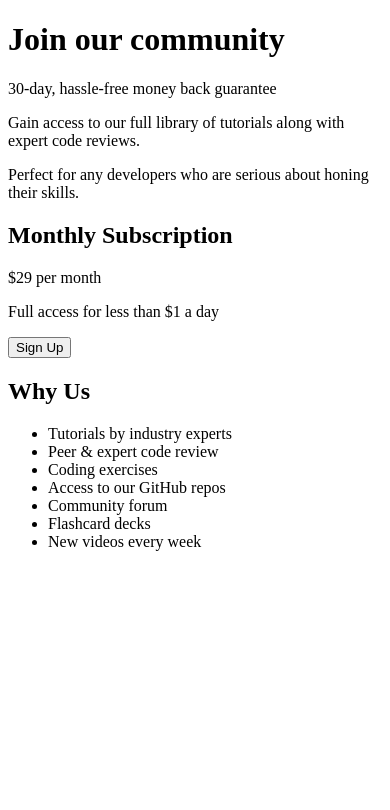
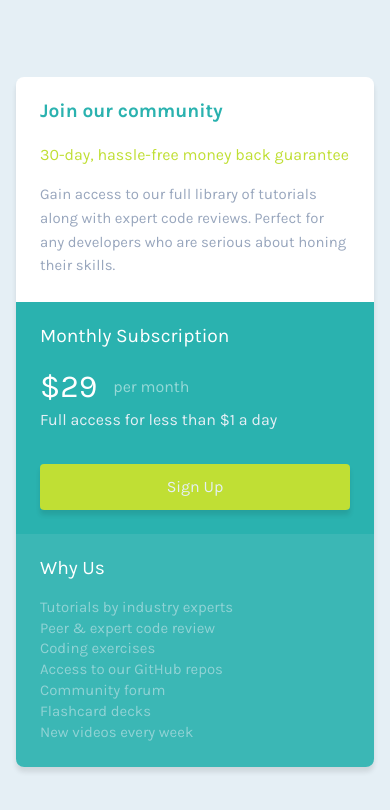
Before and after one commit to ryanthayes/fem-single-price-grid-component, a plain HTML site: page index.html in a window 390 px wide. Drawn offline with Linux system fonts and the light colour scheme.

Commit message:
Apply mobile styling

```diff
--- a/index.html
+++ b/index.html
@@ -3,6 +3,10 @@
 <head>
   <meta charset="UTF-8">
   <meta name="viewport" content="width=device-width, initial-scale=1.0">
+
+  <link rel="preconnect" href="https://fonts.googleapis.com">
+  <link rel="preconnect" href="https://fonts.gstatic.com" crossorigin>
+  <link href="https://fonts.googleapis.com/css2?family=Karla:wght@400;700&display=swap" rel="stylesheet">
 
   <link rel="stylesheet" href="style.css">
 
@@ -13,21 +17,23 @@
   <main>
 
     <div class="subscription grid">
-      <div class="subscription__header">
+      <div class="subscription__header padding-1">
         <h1 class="subscription__title">Join our community</h1>
         <p class="subscription__tagline">30-day, hassle-free money back guarantee</p>
-        <p>Gain access to our full library of tutorials along with expert code reviews.</p>
-        <p>Perfect for any developers who are serious about honing their skills.</p>
+        <p class="subscription__body">Gain access to our full library of tutorials along with expert code reviews. Perfect for any developers who are serious about honing their skills.</p>
       </div>
 
-      <div class="subscription__cta">
+      <div class="subscription__cta padding-1">
         <h2 class="sub-title">Monthly Subscription</h2>
-        <p class="subscription__cost">$29 <span>per month</span></p>
+        <div class="subscription__cost flex align-center">
+          <p>$29</p>
+          <p><span>per month</span></p>
+        </div>
         <p>Full access for less than $1 a day</p>
-        <button class="button">Sign Up</button>
+        <button class="button mt-1">Sign Up</button>
       </div>
 
-      <div class="subscription__about">
+      <div class="subscription__about padding-1">
         <h2 class="sub-title">Why Us</h2>
         <ul>
           <li class="subscription__list">Tutorials by industry experts</li>
--- a/style.css
+++ b/style.css
@@ -0,0 +1,168 @@
+/* === CUSTOM VARIABLES === */
+
+:root {
+    --clr-primary-400: hsl(179, 62%, 43%);
+    --clr-primary-400-alpha: hsl(179 62% 43% / .9);
+
+    --clr-accent-400: hsl(71, 73%, 54%);
+
+    --clr-neutral-100: hsl(0, 0%, 100%);
+    --clr-neutral-100-alpha: hsl(0 0% 100% / .5);
+    --clr-neutral-200: hsl(204, 43%, 93%);
+    --clr-neutral-200-alpha: hsl(204, 43%, 93%, .5);
+    --clr-neutral-300: hsl(218, 22%, 67%);
+
+    --ff-primary: 'Karla', sans-serif;
+
+    --fs-300: .9325rem;
+    --fs-400: 1rem;
+    --fs-500: 1.2rem;
+    --fs-700: 2rem;
+
+    --fw-normal: 400;
+    --fw-bold: 700;
+
+    --shadow: 0 5px 5px rgb(0 0 0 / .1);
+
+}
+
+/* === CUSTOM RESET === */
+
+/* makes sizing simpler */
+
+*,
+*::before,
+*::after {
+  box-sizing: border-box;
+}
+
+/* remove default spacing */
+/* force styling of type through styling, rather than elements */
+
+* {
+  margin: 0;
+  padding: 0;
+  font: inherit;
+}
+
+/* dark mode user-agent-styles */
+
+/* html {
+  color-scheme: dark light;
+} */
+
+/* min body height */
+
+body {
+  min-height: 100vh;
+  line-height: 1.4;
+}
+
+/* responsive images/videos */
+img,
+picture,
+svg,
+video {
+  display: block;
+  max-width: 100%;
+}
+
+/* === GENERAL STYLING === */
+
+body {
+    font-family: var(--ff-primary);
+    font-size: var(--fs-400);
+    font-weight: var(--fw-normal);
+    color: var(--clr-neutral-200);
+    background-color: var(--clr-neutral-200);
+
+    display: grid;
+    align-items: center;
+}
+
+h1,
+h2,
+h3 {
+    line-height: 1;
+}
+
+li[class] {
+    list-style: none;
+}
+
+.button {
+    color: var(--clr-neutral-200);
+    background-color: var(--clr-accent-400);
+    padding: .75em;
+    border: transparent;
+    border-radius: .25em;
+    box-shadow: var(--shadow);
+}
+
+.subscription {
+    margin: 1em;
+    border-radius: .5em;
+    overflow: hidden;
+    box-shadow: var(--shadow);
+}
+.subscription__header {
+    background-color: var(--clr-neutral-100);
+}
+.subscription__title {
+    font-size: var(--fs-500);
+    font-weight: var(--fw-bold);
+    color: var(--clr-primary-400);
+    margin-bottom: 1.25em;
+}
+.subscription__tagline {
+    color: var(--clr-accent-400);
+    margin-top: 1em;
+    margin-bottom: 1em;
+}
+.subscription__body {
+    font-size: var(--fs-300);
+    line-height: 1.6;
+    color: var(--clr-neutral-300);
+}
+.subscription__cta {
+    display: grid;
+    background-color: var(--clr-primary-400);
+}
+.subscription__cost {
+    font-size: var(--fs-700);
+    color: var(--clr-neutral-100);
+}
+.subscription__cost p:nth-child(2) {
+    font-size: var(--fs-400);
+    color: var(--clr-neutral-100-alpha);
+}
+.subscription__about {
+    background-color: var(--clr-primary-400-alpha);
+}
+.subscription__list {
+    font-size: var(--fs-300);
+    color: var(--clr-neutral-200-alpha);
+}
+
+.sub-title {
+    font-size: var(--fs-500);
+    color: var(--clr-neutral-100);
+    margin-bottom: 1em;
+}
+.grid {
+    display: grid;
+    grid-template-columns: 1fr;
+}
+.flex {
+    display: flex;
+    gap: .5em;
+}
+.align-center {
+    align-items: center;
+}
+.padding-1 {
+    padding: 1.5em;
+}
+.mt-1 {
+    margin-top: 2em;
+}
```
